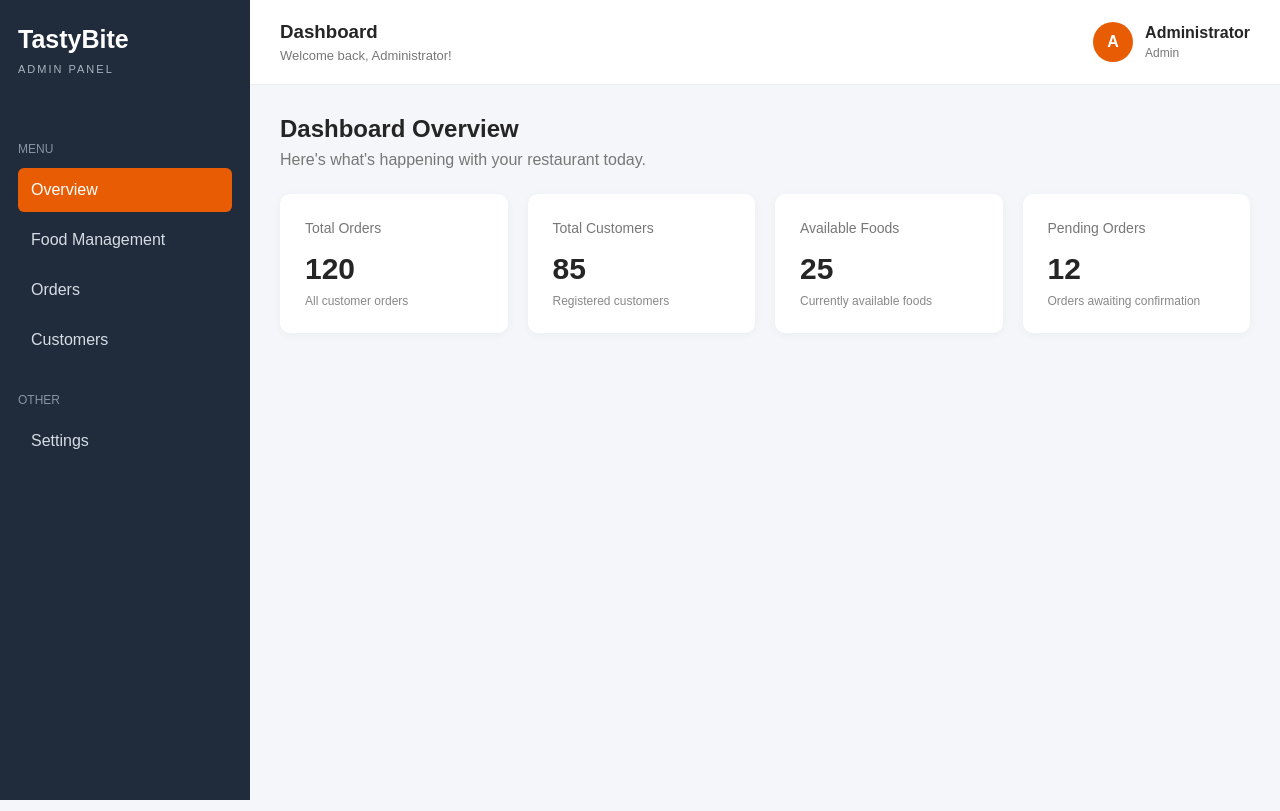
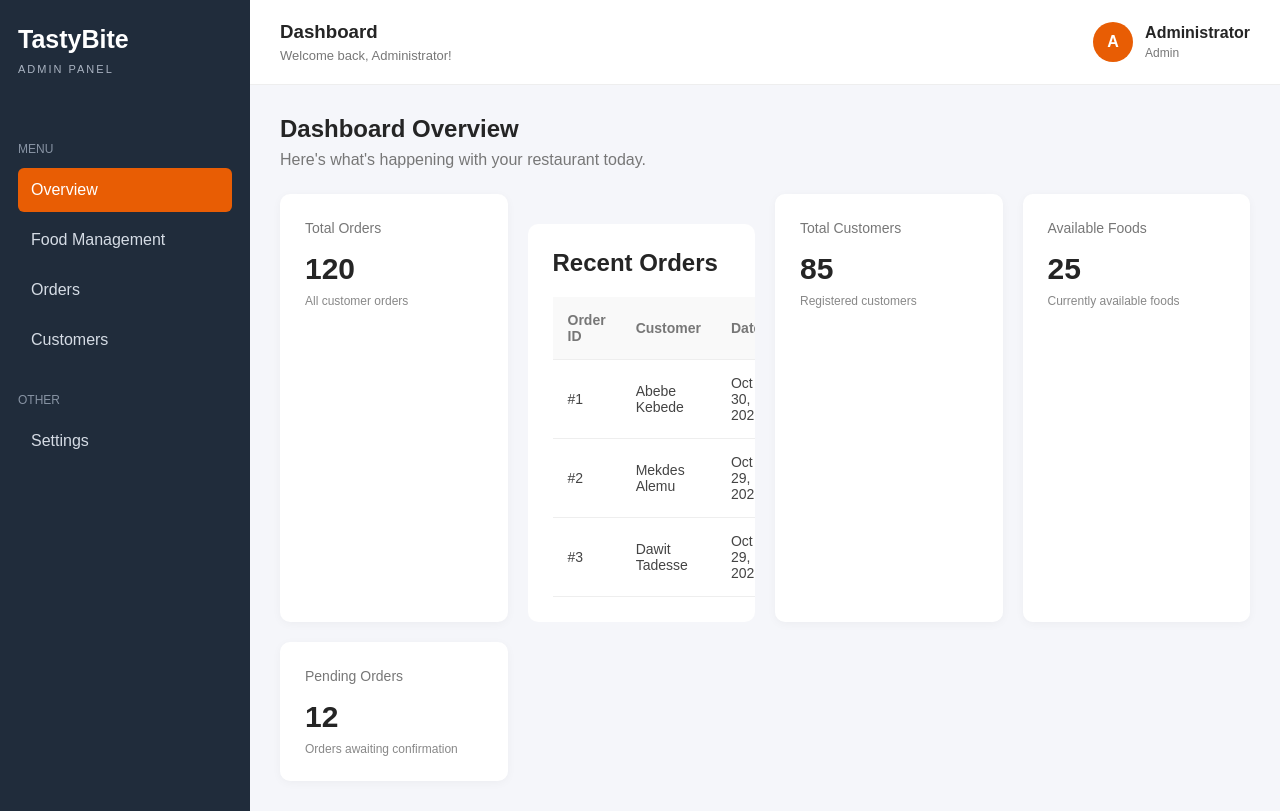
Before and after one commit to Dave24-kal/TastyBite_FullStack, a React (Vite) app in the folder admin-dashboard/: page / in a window 1280 px wide. Built offline with nearby package versions, Linux system fonts and the light colour scheme.

Commit message:
creating food management

```diff
--- a/admin-dashboard/package.json
+++ b/admin-dashboard/package.json
@@ -11,7 +11,8 @@
   },
   "dependencies": {
     "react": "^19.3.1",
-    "react-dom": "^19.3.1"
+    "react-dom": "^19.3.1",
+    "react-router-dom": "^7.18.5"
   },
   "devDependencies": {
     "@types/react": "^19.3.0",
--- a/admin-dashboard/src/App.css
+++ b/admin-dashboard/src/App.css
@@ -184,3 +184,40 @@
     grid-template-columns: 1fr;
   }
 }
+.recent-orders {
+  background: white;
+  margin-top: 30px;
+  padding: 25px;
+  border-radius: 10px;
+  overflow-x: auto;
+}
+
+.recent-orders h2 {
+  margin-bottom: 20px;
+}
+
+.recent-orders table {
+  width: 100%;
+  border-collapse: collapse;
+  text-align: left;
+}
+
+.recent-orders th,
+.recent-orders td {
+  padding: 15px;
+  border-bottom: 1px solid #eeeeee;
+  font-size: 14px;
+}
+
+.recent-orders th {
+  color: #777777;
+  background: #f9f9f9;
+}
+
+.recent-orders td {
+  color: #444444;
+}
+.nav-link.active {
+  background: #e85d04;
+  color: white;
+}
--- a/admin-dashboard/src/App.jsx
+++ b/admin-dashboard/src/App.jsx
@@ -1,22 +1,28 @@
+import { BrowserRouter, Routes, Route } from 'react-router-dom'
+
 import './App.css'
+
 import Sidebar from './components/layout/Sidebar'
 import Header from './components/layout/Header'
 import Dashboard from './pages/Dashboard'
+import FoodManagement from './pages/FoodManagement'
+
 function App() {
   return (
-    <div className="app-layout">
+    <BrowserRouter>
+      <div className="app-layout">
+        <Sidebar />
 
-      <Sidebar />
+        <div className="main-area">
+          <Header />
 
-      <div className="main-area">
-
-        <Header />
-
-        <Dashboard />
-
+          <Routes>
+            <Route path="/" element={<Dashboard />} />
+            <Route path="/foods" element={<FoodManagement />} />
+          </Routes>
+        </div>
       </div>
-
-    </div>
+    </BrowserRouter>
   )
 }
 
--- a/admin-dashboard/src/components/RecentOrders.jsx
+++ b/admin-dashboard/src/components/RecentOrders.jsx
@@ -0,0 +1,57 @@
+function RecentOrders() {
+  const orders = [
+    {
+      id: 1,
+      customer: 'Abebe Kebede',
+      date: 'Oct 30, 2026',
+      amount: '500 ETB',
+      status: 'Pending',
+    },
+    {
+      id: 2,
+      customer: 'Mekdes Alemu',
+      date: 'Oct 29, 2026',
+      amount: '750 ETB',
+      status: 'Preparing',
+    },
+    {
+      id: 3,
+      customer: 'Dawit Tadesse',
+      date: 'Oct 29, 2026',
+      amount: '350 ETB',
+      status: 'Delivered',
+    },
+  ]
+
+  return (
+    <section className="recent-orders">
+      <h2>Recent Orders</h2>
+
+      <table>
+        <thead>
+          <tr>
+            <th>Order ID</th>
+            <th>Customer</th>
+            <th>Date</th>
+            <th>Amount</th>
+            <th>Status</th>
+          </tr>
+        </thead>
+
+        <tbody>
+          {orders.map((order) => (
+            <tr key={order.id}>
+              <td>#{order.id}</td>
+              <td>{order.customer}</td>
+              <td>{order.date}</td>
+              <td>{order.amount}</td>
+              <td>{order.status}</td>
+            </tr>
+          ))}
+        </tbody>
+      </table>
+    </section>
+  )
+}
+
+export default RecentOrders
--- a/admin-dashboard/src/components/layout/Sidebar.jsx
+++ b/admin-dashboard/src/components/layout/Sidebar.jsx
@@ -1,3 +1,5 @@
+import { NavLink } from 'react-router-dom'
+
 function Sidebar() {
   return (
     <aside className="sidebar">
@@ -7,30 +9,24 @@ function Sidebar() {
       </div>
 
       <nav className="sidebar-nav">
-        <p className="nav-heading">MENU</p>
+  <p className="nav-heading">MENU</p>
 
-        <a href="#" className="nav-link active">
-          Overview
-        </a>
+  <NavLink to="/" end className="nav-link">
+    Overview
+  </NavLink>
 
-        <a href="#" className="nav-link">
-          Food Management
-        </a>
+  <NavLink to="/foods" className="nav-link">
+    Food Management
+  </NavLink>
 
-        <a href="#" className="nav-link">
-          Orders
-        </a>
+  <a href="#" className="nav-link">Orders</a>
 
-        <a href="#" className="nav-link">
-          Customers
-        </a>
+  <a href="#" className="nav-link">Customers</a>
 
-        <p className="nav-heading">OTHER</p>
+  <p className="nav-heading">OTHER</p>
 
-        <a href="#" className="nav-link">
-          Settings
-        </a>
-      </nav>
+  <a href="#" className="nav-link">Settings</a>
+</nav>
     </aside>
   )
 }
--- a/admin-dashboard/src/pages/Dashboard.jsx
+++ b/admin-dashboard/src/pages/Dashboard.jsx
@@ -1,3 +1,5 @@
+import RecentOrders from '../components/RecentOrders'
+
 function Dashboard() {
   return (
     <main className="dashboard-content">
@@ -12,7 +14,9 @@ function Dashboard() {
           <span>Total Orders</span>
           <h2>120</h2>
           <p>All customer orders</p>
+
         </div>
+        <RecentOrders />
 
         <div className="stat-card">
           <span>Total Customers</span>
--- /dev/null
+++ b/admin-dashboard/src/pages/FoodManagement.jsx
@@ -0,0 +1,74 @@
+import { useEffect, useState } from 'react'
+import { getFoods } from '../services/api'
+
+function FoodManagement() {
+  const [foods, setFoods] = useState([])
+  const [loading, setLoading] = useState(true)
+  const [error, setError] = useState('')
+
+  useEffect(() => {
+    async function loadFoods() {
+      try {
+        const data = await getFoods()
+        setFoods(data)
+      } catch (err) {
+        setError(err.message)
+      } finally {
+        setLoading(false)
+      }
+    }
+
+    loadFoods()
+  }, [])
+
+  if (loading) {
+    return <main className="dashboard-content">Loading foods...</main>
+  }
+
+  if (error) {
+    return <main className="dashboard-content">Error: {error}</main>
+  }
+
+  return (
+    <main className="dashboard-content">
+      <div className="page-heading">
+        <h2>Food Management</h2>
+        <p>Manage the foods available in your restaurant.</p>
+      </div>
+
+      <div className="recent-orders">
+        <h2>Available Foods ({foods.length})</h2>
+
+        <table>
+          <thead>
+            <tr>
+              <th>ID</th>
+              <th>Food Name</th>
+              <th>Category</th>
+              <th>Price</th>
+              <th>Availability</th>
+            </tr>
+          </thead>
+
+          <tbody>
+            {foods.map((food) => (
+              <tr key={food.id}>
+                <td>{food.id}</td>
+                <td>{food.name}</td>
+                <td>{food.category}</td>
+                <td>{food.price} ETB</td>
+                <td>
+                  {food.is_available ? 'Available' : 'Unavailable'}
+                </td>
+              </tr>
+            ))}
+          </tbody>
+        </table>
+
+        {foods.length === 0 && <p>No foods found.</p>}
+      </div>
+    </main>
+  )
+}
+
+export default FoodManagement
--- /dev/null
+++ b/admin-dashboard/src/services/api.js
@@ -0,0 +1,11 @@
+const API_BASE_URL = 'http://127.0.0.1:8000'
+
+export async function getFoods() {
+  const response = await fetch(`${API_BASE_URL}/foods/`)
+
+  if (!response.ok) {
+    throw new Error('Failed to fetch foods')
+  }
+
+  return await response.json()
+}
```
Also changed, not shown: 1 other file (tests, documents, lock files or other folders).
